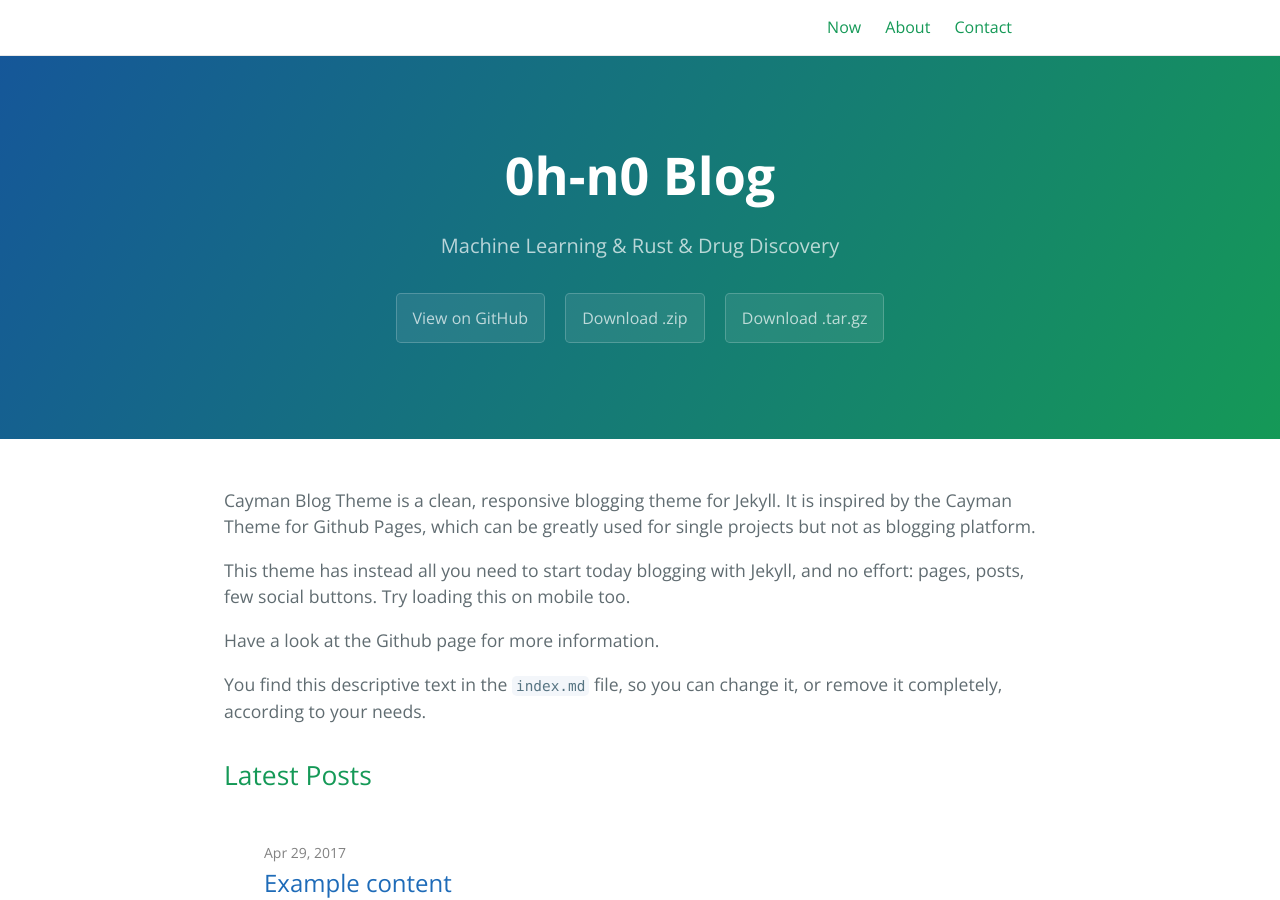
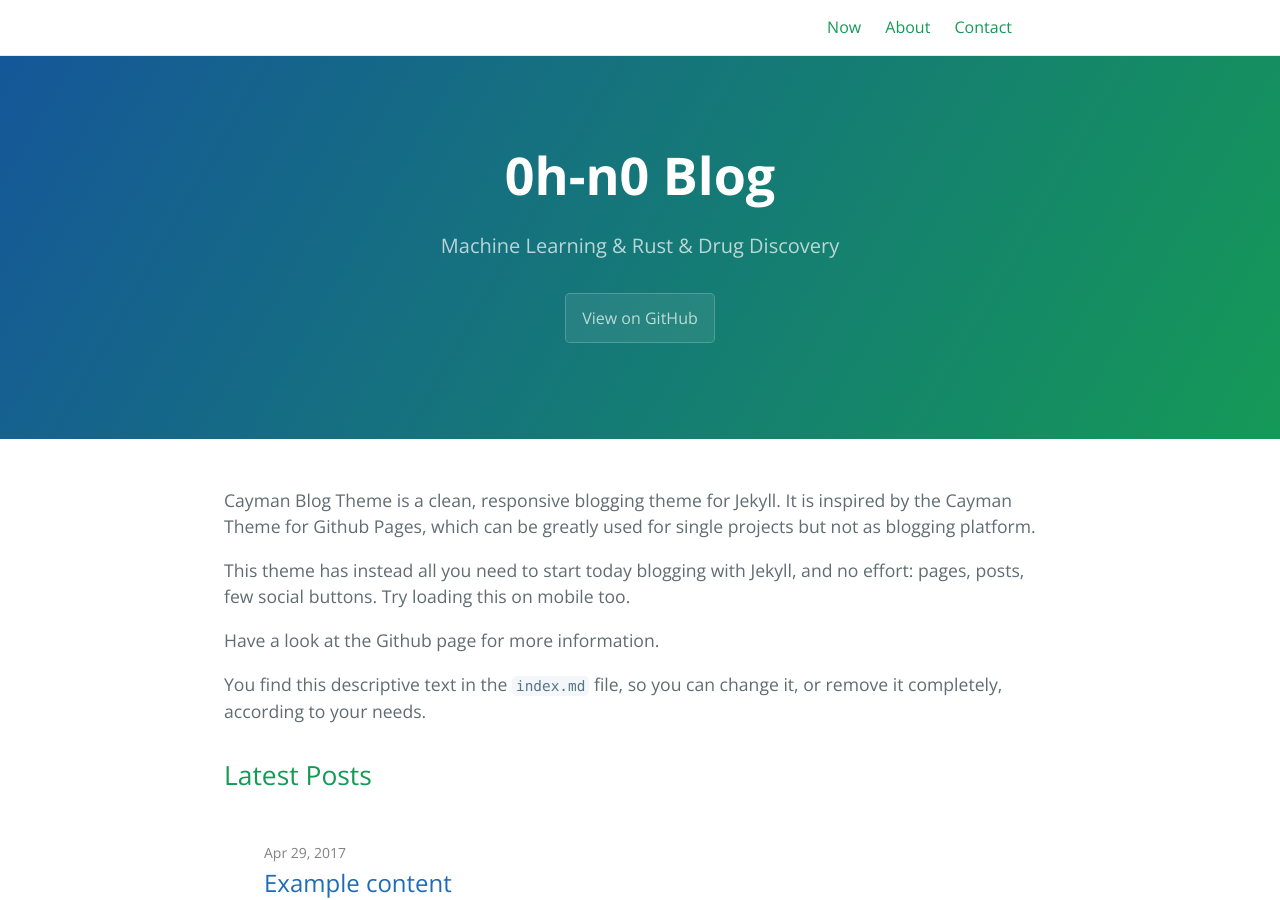
Before and after one commit to 0h-n0/blog, a Jekyll site: the page built from index.md, in a window 1280 px wide and 900 px high. Built offline with Jekyll 4.4.1, drawn with Linux system fonts in a browser that asks for light colours.

Commit message:
feat: update

```diff
--- a/_layouts/default.html
+++ b/_layouts/default.html
@@ -70,8 +70,8 @@
             {% if page.layout == 'home' and site.github.is_project_page %}
             <a href="{{ site.github.repository_url }}" class="btn">View on GitHub</a>
             {% if site.show_downloads %}
-            <a href="{{ site.github.zip_url }}" class="btn">Download .zip</a>
-            <a href="{{ site.github.tar_url }}" class="btn">Download .tar.gz</a>
+            <!-- <a href="{{ site.github.zip_url }}" class="btn">Download .zip</a> -->
+            <!-- <a href="{{ site.github.tar_url }}" class="btn">Download .tar.gz</a> -->
             {% endif %}
             {% endif %}
             <!-- Post tagline -->
```
